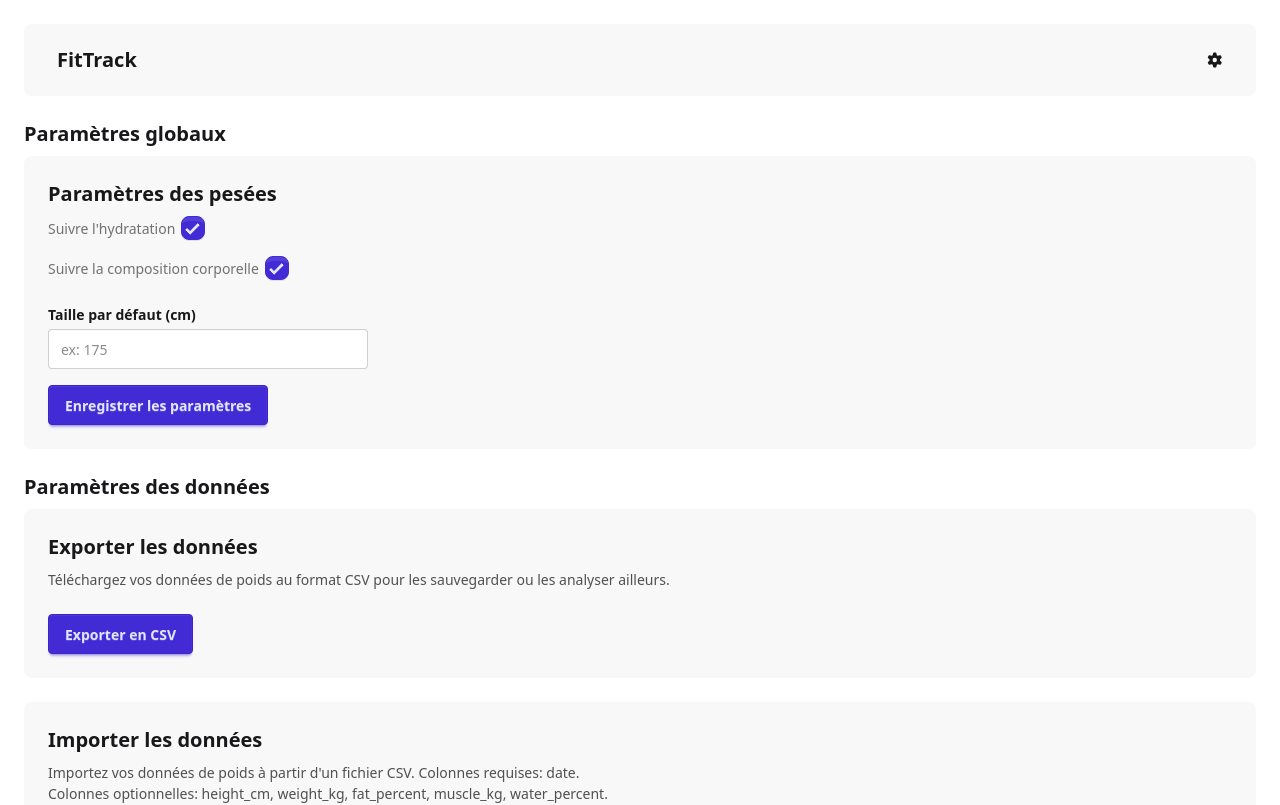
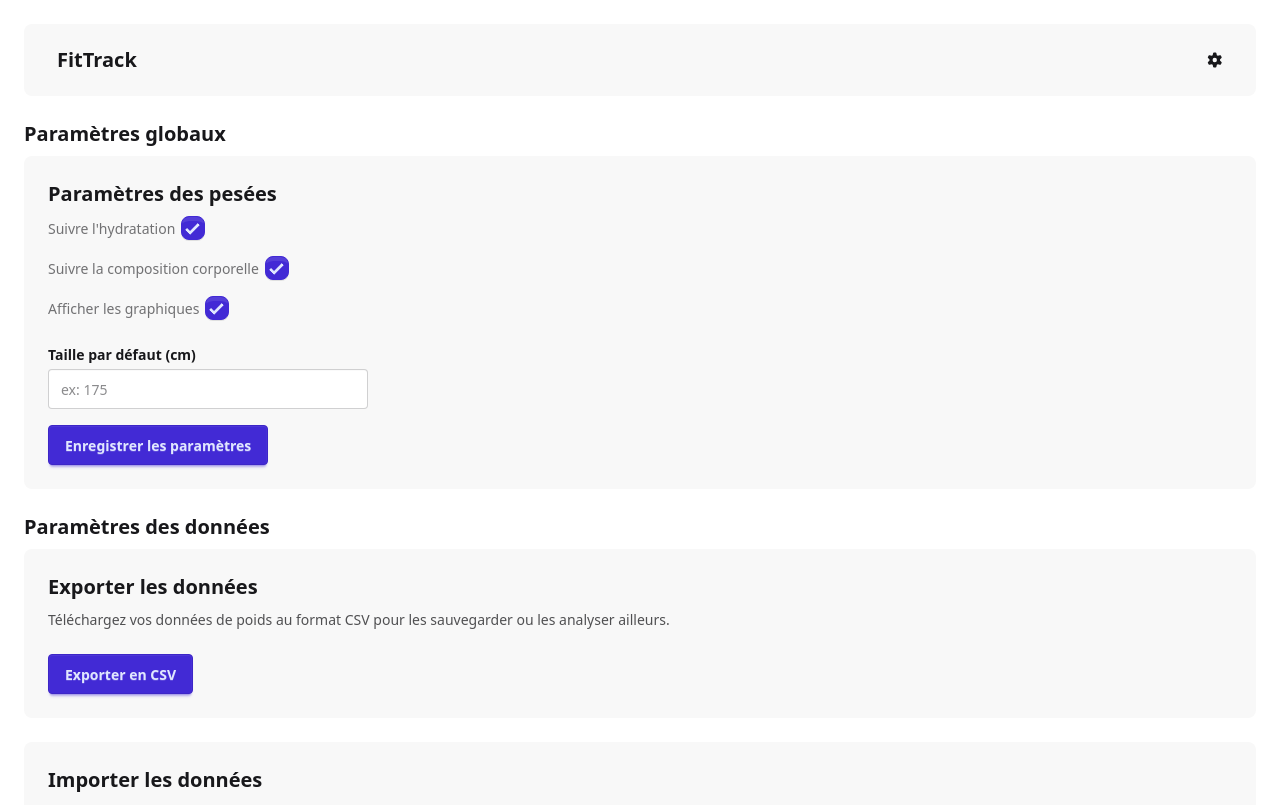
Before and after one commit to h0livier/FitTrack, a Nuxt app: page /settings in a window 1280 px wide. Shown: the top 805 px of the page. Built offline with nearby package versions, Linux system fonts and the light colour scheme.

Commit message:
added settings to show charts

```diff
--- a/components/forms/SettingsForm.vue
+++ b/components/forms/SettingsForm.vue
@@ -6,12 +6,14 @@ const props = defineProps<{
   trackHydration?: boolean
   trackBodyComposition?: boolean
   defaultHeightCm?: number | null
+  showCharts?: boolean
 }>()
 
 const settingsModel = reactive({
   trackHydration: props.trackHydration ?? true,
   trackBodyComposition: props.trackBodyComposition ?? true,
   defaultHeightCm: props.defaultHeightCm ?? null as number | null,
+  showCharts: props.showCharts ?? true,
 })
 
 function onSubmit() {
@@ -19,6 +21,7 @@ function onSubmit() {
     trackHydration: settingsModel.trackHydration,
     trackBodyComposition: settingsModel.trackBodyComposition,
     defaultHeightCm: settingsModel.defaultHeightCm,
+    showCharts: settingsModel.showCharts,
   })
 }
 </script>
@@ -40,6 +43,13 @@ function onSubmit() {
     </div>
 
     <div class="form-control">
+      <label class="label cursor-pointer">
+        <span class="label-text">Afficher les graphiques</span>
+        <input v-model="settingsModel.showCharts" type="checkbox" class="checkbox checkbox-primary" />
+      </label>
+    </div>
+
+    <div class="form-control">
       <legend class="fieldset-legend">Taille par défaut (cm)</legend>
       <input v-model="settingsModel.defaultHeightCm" type="number" step="0.1" class="input input-bordered" placeholder="ex: 175" />
     </div>
--- a/composables/useSettingsService.ts
+++ b/composables/useSettingsService.ts
@@ -2,6 +2,7 @@ export type Settings = {
   trackHydration: boolean
   trackBodyComposition: boolean
   defaultHeightCm: number | null
+  showCharts: boolean
 }
 
 const STORAGE_KEY = 'fittrack:settings'
@@ -14,6 +15,7 @@ export function useSettingsService() {
     trackHydration: true,
     trackBodyComposition: true,
     defaultHeightCm: null,
+    showCharts: true,
   }
 
   function getSettings(): Settings {
--- a/pages/index.vue
+++ b/pages/index.vue
@@ -4,9 +4,11 @@ import WeightBarChart from '~/components/charts/WeightBarChart.vue'
 import FitHeader from '~/components/FitHeader.vue'
 import StatsPanel from '~/components/StatsPanel.vue'
 
-const { initSettings } = useSettingsService()
+const { initSettings, getSettings } = useSettingsService()
 
 initSettings()
+
+const settings = ref(getSettings())
 
 const recentWorkouts = ref([
   { id: 1, name: 'Morning Run', duration: '35m', kcal: 320, date: '2025-11-22' },
@@ -34,7 +36,7 @@ const completionPercent = computed(() => Math.round((weeklyGoal.value.completed
       <h2 class="text-xl font-bold mb-2">Statistiques</h2>
       <section class="grid grid-cols-1 lg:grid-cols-1 gap-6 mb-6">
         <StatsPanel />
-        <div class="flex justify-center">
+        <div v-if="settings.showCharts" class="flex justify-center">
           <WeightBarChart />
         </div>
       </section>
--- a/pages/settings/index.vue
+++ b/pages/settings/index.vue
@@ -17,6 +17,7 @@
           :trackHydration="settings.trackHydration"
           :trackBodyComposition="settings.trackBodyComposition"
           :defaultHeightCm="settings.defaultHeightCm"
+          :showCharts="settings.showCharts"
         />
       </div>
     </div>
```
